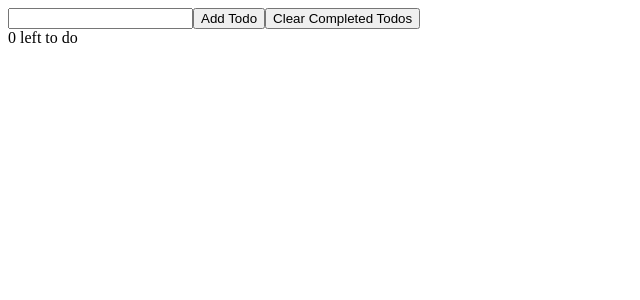
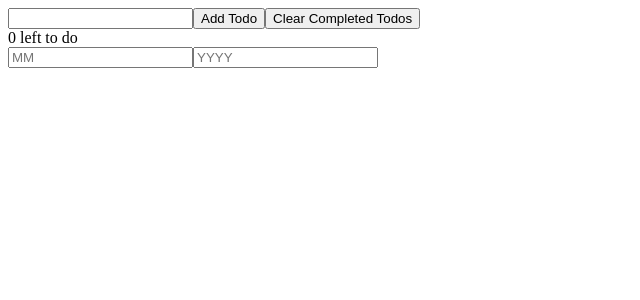
Before and after one commit to Shazammon/react-practice, a React (Create React App) app: page / in a window 1280 px wide. Shown: the top 300 px of the page, without its empty margins (0-640 px from the left). Built offline with nearby package versions, Linux system fonts and the light colour scheme.

Commit message:
started writing new handleChange function

```diff
--- a/src/App.js
+++ b/src/App.js
@@ -1,6 +1,7 @@
 import React, { useState, useRef, useEffect } from 'react';
 import TodoList from './TodoList';
 import { v4 as uuidv4 } from 'uuid';
+import PracticeThree from './PracticeThree';
 
 
 const LOCAL_STORAGE_KEY = 'todoApp.todos'
@@ -40,6 +41,13 @@ function App() {
     const newTodos = todos.filter(todo => !todo.complete)
     setTodos(newTodos)
   }
+
+  // function handleChange(e) {
+  //   if (e.target.value.length <= MAX_LENGTH) {
+  //     this.
+  //   }
+  // }
+
   return (
     <>
       <TodoList todos={todos} toggleTodo={toggleTodo}/>
@@ -47,6 +55,7 @@ function App() {
       <button onClick={handleAddTodo}>Add Todo</button>
       <button onClick={handleClearTodos}>Clear Completed Todos</button>
       <div>{todos.filter(todo => !todo.complete).length} left to do</div>
+      <PracticeThree />
     </>
   )
 }
--- /dev/null
+++ b/src/PracticeThree.js
@@ -0,0 +1,19 @@
+import React from 'react'
+
+export default function PracticeThree() {
+  return (
+    <>
+        <input
+          type='text'
+          maxLength={2}
+          placeholder='MM'
+        ></input>
+
+        <input
+          type='text'
+          maxLength={4}
+          placeholder='YYYY'
+        ></input>
+    </>
+  )
+}
```
Also changed, not shown: src/practice3.js (deleted, +0 -9 lines).
